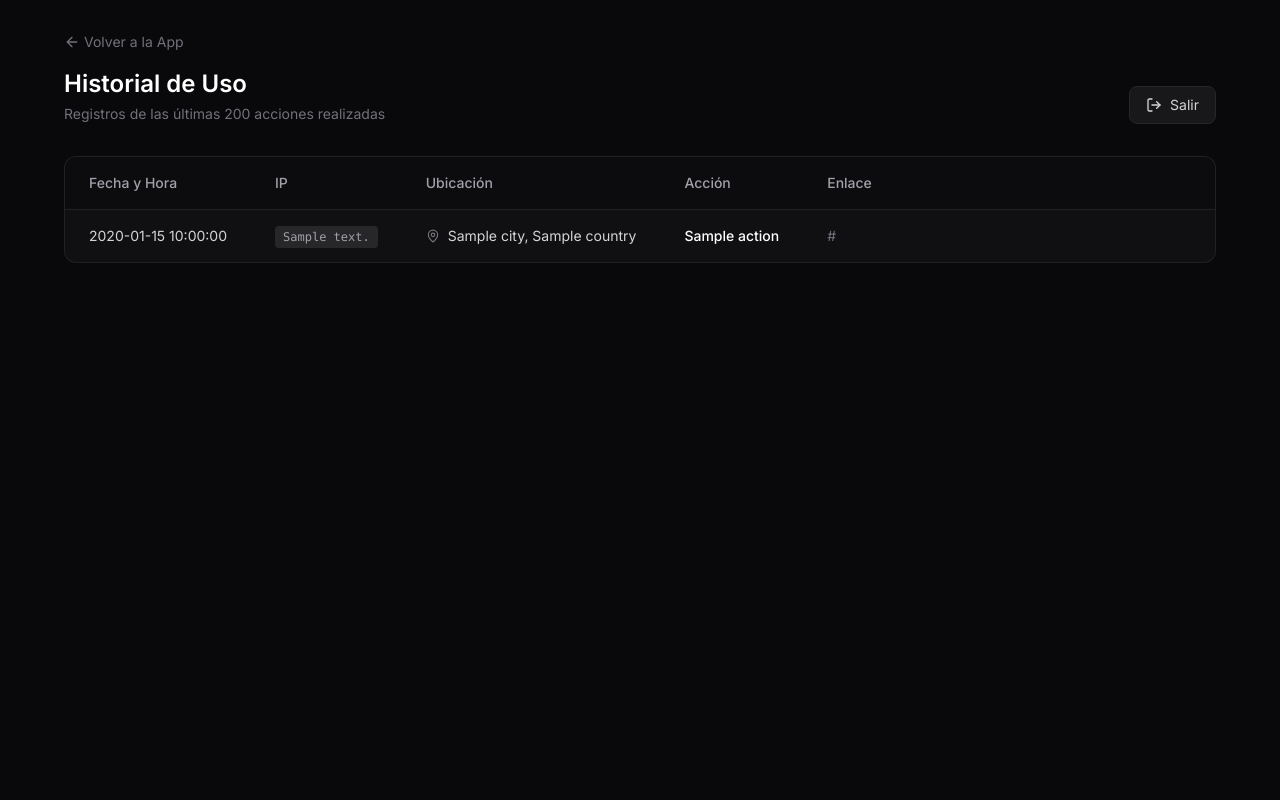
After one commit to andressripped/downloader_video, a FastAPI app: template app/templates/admin_historial.html in a window 1280 px wide. The commit adds this page. Run offline with FastAPI, Linux system fonts and the light colour scheme; the template is opened without the code that fills it: most values are stand-ins (such as "Sample title", 1, 10 or a date in 2020); some libraries are stand-ins or nearby versions.

Commit message:
feat: add hidden admin dashboard for usage history and tracking

```diff
--- a/app/main.py
+++ b/app/main.py
@@ -1,5 +1,8 @@
-from fastapi import FastAPI, Request, HTTPException, BackgroundTasks
-from fastapi.responses import HTMLResponse, FileResponse
+from fastapi import FastAPI, Request, HTTPException, BackgroundTasks, Form, Response
+from fastapi.responses import HTMLResponse, FileResponse, RedirectResponse
+import httpx
+import asyncio
+from app.database import init_db, log_usage, get_history
 from fastapi.staticfiles import StaticFiles
 from fastapi.templating import Jinja2Templates
 from pydantic import BaseModel
@@ -13,6 +16,36 @@ from app.downloaders.utils import stream_from_url, stream_zip_from_urls
 
 app = FastAPI(title="Social Downloader")
 
+init_db()
+
+def verify_admin_cookie(request: Request):
+    token = request.cookies.get("admin_session")
+    return token == "super_secret_session_token"
+
+async def track_user_action(request: Request, action: str, url: str):
+    ip_address = request.client.host
+    forwarded = request.headers.get("X-Forwarded-For")
+    if forwarded:
+        ip_address = forwarded.split(',')[0].strip()
+
+    country = "Desconocido"
+    city = "Desconocido"
+
+    if ip_address not in ["127.0.0.1", "localhost", "0.0.0.0"]:
+        try:
+            async with httpx.AsyncClient(timeout=3.0) as client:
+                resp = await client.get(f"http://ip-api.com/json/{ip_address}")
+                if resp.status_code == 200:
+                    data = resp.json()
+                    if data.get("status") == "success":
+                        country = data.get("country", "Desconocido")
+                        city = data.get("city", "Desconocido")
+        except Exception:
+            pass
+
+    loop = asyncio.get_event_loop()
+    await loop.run_in_executor(None, log_usage, ip_address, country, city, action, url)
+
 BASE_DIR = os.path.dirname(os.path.abspath(__file__))
 
 app.mount("/static", StaticFiles(directory=os.path.join(BASE_DIR, "static")), name="static")
@@ -25,10 +58,36 @@ class ExtractRequest(BaseModel):
 async def read_root(request: Request):
     return templates.TemplateResponse(request=request, name="index.html")
 
+@app.get("/admin/login", response_class=HTMLResponse)
+async def login_page(request: Request):
+    return templates.TemplateResponse(request=request, name="admin_login.html")
+
+@app.post("/admin/login", response_class=HTMLResponse)
+async def login_post(request: Request, username: str = Form(...), password: str = Form(...)):
+    if username == "superadmin" and password == "andres":
+        resp = RedirectResponse(url="/admin/historial", status_code=303)
+        resp.set_cookie(key="admin_session", value="super_secret_session_token", httponly=True, max_age=86400)
+        return resp
+    return templates.TemplateResponse(request=request, name="admin_login.html", context={"error": "Credenciales incorrectas"}, status_code=401)
+
+@app.get("/admin/logout")
+async def admin_logout():
+    resp = RedirectResponse(url="/", status_code=303)
+    resp.delete_cookie("admin_session")
+    return resp
+
+@app.get("/admin/historial", response_class=HTMLResponse)
+async def admin_history(request: Request):
+    if not verify_admin_cookie(request):
+        return RedirectResponse(url="/admin/login", status_code=303)
+    history = get_history(200)
+    return templates.TemplateResponse(request=request, name="admin_historial.html", context={"history": history})
+
 
 @app.post("/api/extract")
-async def extract_info(req: ExtractRequest):
+async def extract_info(req: ExtractRequest, request: Request, background_tasks: BackgroundTasks):
     url = req.url.strip()
+    background_tasks.add_task(track_user_action, request, "Extraer", url)
 
     if "tiktok.com" in url:
         try:
@@ -44,15 +103,17 @@ async def extract_info(req: ExtractRequest):
         raise HTTPException(status_code=400, detail="URL no soportada. Solo TikTok e Instagram.")
 
 @app.get("/api/download/stream")
-async def download_stream(url: str, filename: str):
+async def download_stream(request: Request, background_tasks: BackgroundTasks, url: str, filename: str):
+    background_tasks.add_task(track_user_action, request, "Descargar Media", url)
     try:
         return await stream_from_url(url, filename)
     except Exception as e:
         raise HTTPException(status_code=500, detail=str(e))
 
 @app.get("/api/download/tiktok")
-async def download_tiktok_endpoint(url: str, filename: str, background_tasks: BackgroundTasks, format_type: str = "h264"):
+async def download_tiktok_endpoint(request: Request, url: str, filename: str, background_tasks: BackgroundTasks, format_type: str = "h264"):
     from app.downloaders.tiktok import download_tiktok
+    background_tasks.add_task(track_user_action, request, "Descargar Video TikTok", url)
     try:
         filepath = download_tiktok(url, filename, format_type)
         background_tasks.add_task(os.remove, filepath)
@@ -61,7 +122,8 @@ async def download_tiktok_endpoint(url: str, filename: str, background_tasks: Ba
         raise HTTPException(status_code=500, detail=str(e))
 
 @app.get("/api/download/zip")
-async def download_zip(urls: str, title: str):
+async def download_zip(request: Request, background_tasks: BackgroundTasks, urls: str, title: str):
+    background_tasks.add_task(track_user_action, request, "Descargar Carrusel (ZIP)", title)
     url_list = urls.split(',')
     filenames = [f"{title}_{i+1}.jpg" for i in range(len(url_list))]
     zip_filename = f"{title}.zip"
--- /dev/null
+++ b/app/templates/admin_historial.html
@@ -0,0 +1,98 @@
+<!DOCTYPE html>
+<html lang="es" class="dark">
+<head>
+    <meta charset="UTF-8">
+    <meta name="viewport" content="width=device-width, initial-scale=1.0">
+    <title>Historial - Social Downloader</title>
+    <link rel="preconnect" href="https://fonts.googleapis.com">
+    <link rel="preconnect" href="https://fonts.gstatic.com" crossorigin>
+    <link href="https://fonts.googleapis.com/css2?family=Inter:wght@300;400;500;600;700&display=swap" rel="stylesheet">
+    <script src="https://cdn.tailwindcss.com"></script>
+    <script>
+        tailwind.config = {
+            darkMode: 'class',
+            theme: {
+                extend: {
+                    fontFamily: {
+                        sans: ['Inter', 'sans-serif'],
+                    }
+                }
+            }
+        }
+    </script>
+    <script src="https://unpkg.com/lucide@latest"></script>
+</head>
+<body class="bg-zinc-950 text-zinc-300 font-sans min-h-screen p-4 md:p-8">
+
+    <div class="max-w-6xl mx-auto">
+        <header class="mb-8 flex justify-between items-end">
+            <div>
+                <a href="/" class="text-zinc-500 hover:text-white transition-colors flex items-center gap-1 text-sm mb-4">
+                    <i data-lucide="arrow-left" class="w-4 h-4"></i> Volver a la App
+                </a>
+                <h1 class="text-2xl font-semibold text-white">Historial de Uso</h1>
+                <p class="text-zinc-500 text-sm mt-1">Registros de las últimas 200 acciones realizadas</p>
+            </div>
+            <a href="/admin/logout" class="px-4 py-2 bg-zinc-900 border border-zinc-800 rounded-lg text-sm hover:bg-zinc-800 transition-colors flex items-center gap-2">
+                <i data-lucide="log-out" class="w-4 h-4"></i> Salir
+            </a>
+        </header>
+
+        <main class="bg-zinc-900/50 border border-zinc-800/80 rounded-xl shadow-sm overflow-hidden">
+            <div class="overflow-x-auto">
+                <table class="w-full text-left text-sm whitespace-nowrap">
+                    <thead class="bg-zinc-950/50 text-zinc-400 border-b border-zinc-800/80">
+                        <tr>
+                            <th class="px-6 py-4 font-medium">Fecha y Hora</th>
+                            <th class="px-6 py-4 font-medium">IP</th>
+                            <th class="px-6 py-4 font-medium">Ubicación</th>
+                            <th class="px-6 py-4 font-medium">Acción</th>
+                            <th class="px-6 py-4 font-medium w-full">Enlace</th>
+                        </tr>
+                    </thead>
+                    <tbody class="divide-y divide-zinc-800/50">
+                        {% for row in history %}
+                        <tr class="hover:bg-zinc-800/30 transition-colors">
+                            <td class="px-6 py-4 text-zinc-300">{{ row.timestamp }}</td>
+                            <td class="px-6 py-4">
+                                <span class="px-2 py-1 bg-zinc-800 rounded text-xs font-mono text-zinc-400">{{ row.ip_address }}</span>
+                            </td>
+                            <td class="px-6 py-4">
+                                <div class="flex items-center gap-2">
+                                    <i data-lucide="map-pin" class="w-3.5 h-3.5 text-zinc-500"></i>
+                                    <span>{{ row.city }}, {{ row.country }}</span>
+                                </div>
+                            </td>
+                            <td class="px-6 py-4 text-white font-medium">{{ row.action }}</td>
+                            <td class="px-6 py-4">
+                                {% if row.url and row.url.startswith('http') %}
+                                <a href="{{ row.url }}" target="_blank" class="text-zinc-400 hover:text-white flex items-center gap-1 max-w-[200px] md:max-w-xs truncate" title="{{ row.url }}">
+                                    <i data-lucide="external-link" class="w-3.5 h-3.5 flex-shrink-0"></i>
+                                    <span class="truncate">{{ row.url }}</span>
+                                </a>
+                                {% else %}
+                                <span class="text-zinc-500">{{ row.url }}</span>
+                                {% endif %}
+                            </td>
+                        </tr>
+                        {% else %}
+                        <tr>
+                            <td colspan="5" class="px-6 py-12 text-center text-zinc-500">
+                                <div class="flex flex-col items-center justify-center gap-2">
+                                    <i data-lucide="inbox" class="w-8 h-8 text-zinc-700"></i>
+                                    <p>No hay registros todavía.</p>
+                                </div>
+                            </td>
+                        </tr>
+                        {% endfor %}
+                    </tbody>
+                </table>
+            </div>
+        </main>
+    </div>
+
+    <script>
+        lucide.createIcons();
+    </script>
+</body>
+</html>
--- a/app/templates/index.html
+++ b/app/templates/index.html
@@ -75,7 +75,7 @@
         </main>
 
         <footer class="mt-10 text-center text-zinc-600 text-xs flex items-center justify-center gap-1.5">
-            <span>Social Downloader v2.0</span>
+            <span>Social Downloader <a href="/admin/login" class="cursor-default" style="color: inherit; text-decoration: none;">v</a>2.0</span>
         </footer>
     </div>
 
```
Also changed, not shown: app/database.py (added, +58 -0 lines), app/templates/admin_login.html (added, +78 -0 lines), usage_history.db (added).
